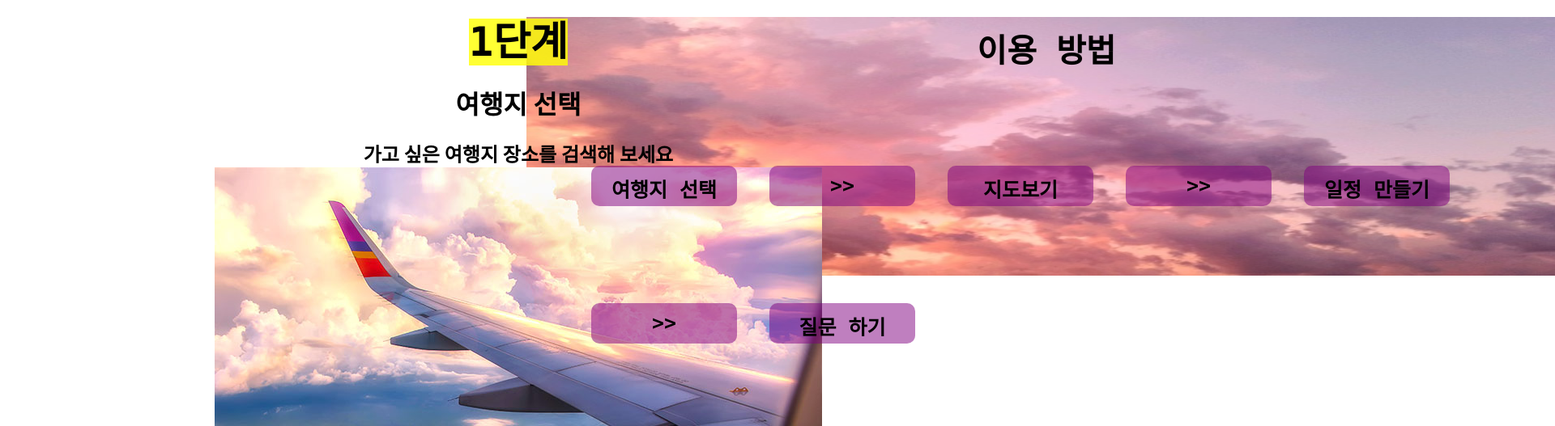
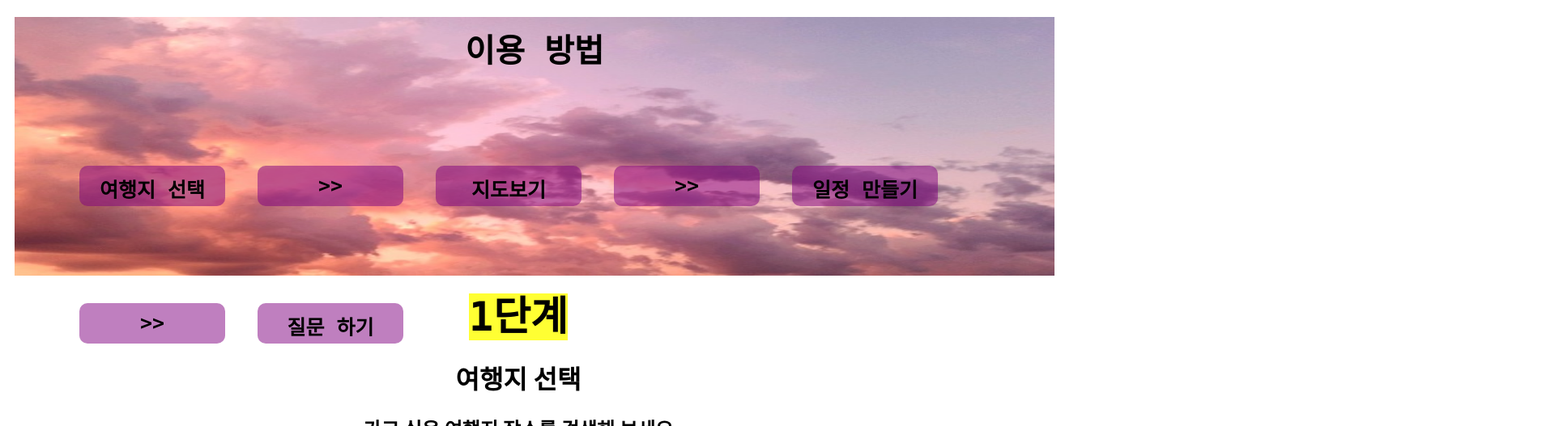
Before and after one commit to haaajj/website2, a plain HTML site: page way.html in a window 1280 px wide. Shown: the part 89-616 px from the top of the page at 81% size, 1920 px wide, since content can reach past the window. Drawn offline with Linux system fonts and the light colour scheme.

Commit message:
Update way.html

```diff
--- a/way.html
+++ b/way.html
@@ -3,11 +3,10 @@
 <head>
   <link type="text/css" rel="stylesheet" href="main.css">
   <style>
-  .way {margin-top:100px;
-    position:relative;}
+  .way {margin-top:100px;}
 
   .title{display:inline-block;
-            position:absolute;
+            position:relative;
             width:100%;height:300px;                /**이용방법 요약 한 박스 **/
             margin:10px;
             padding:10px;}
```
